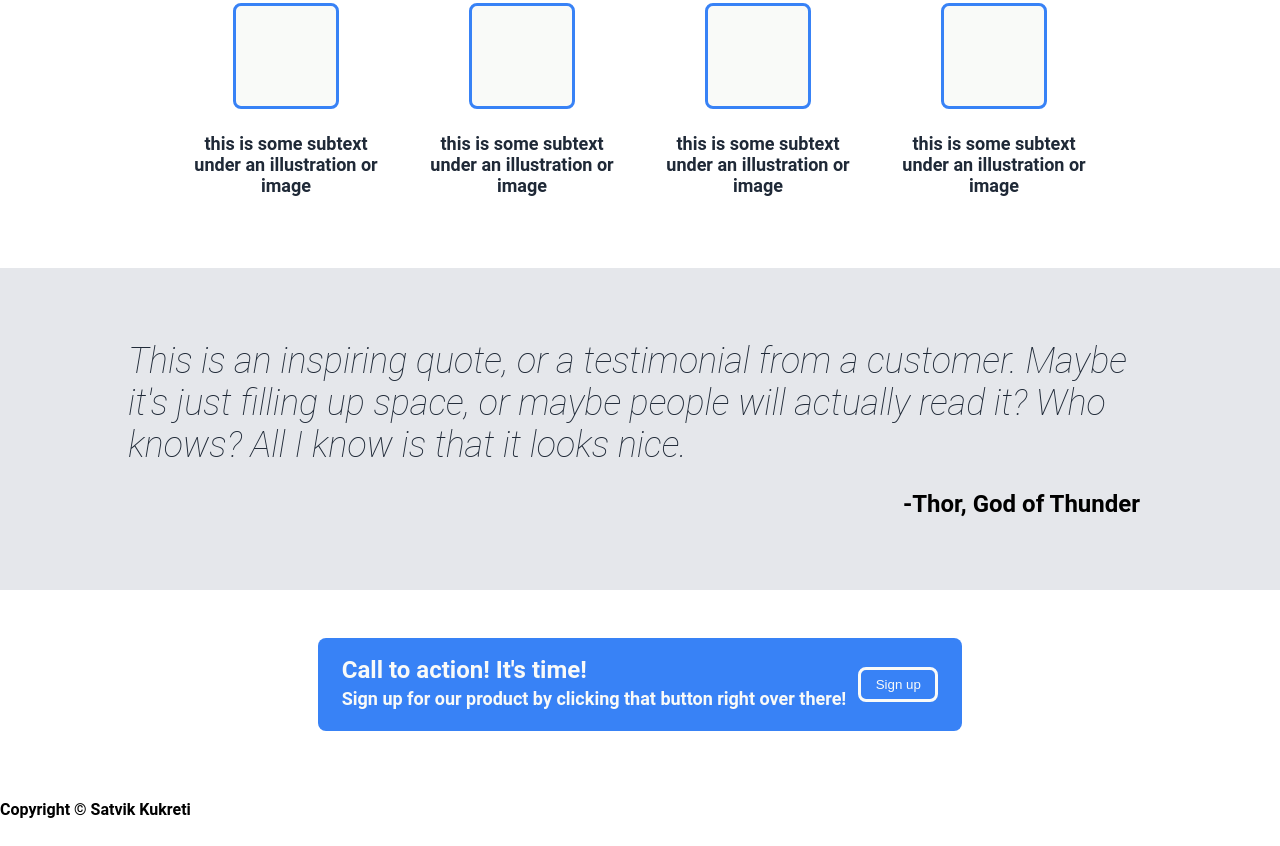
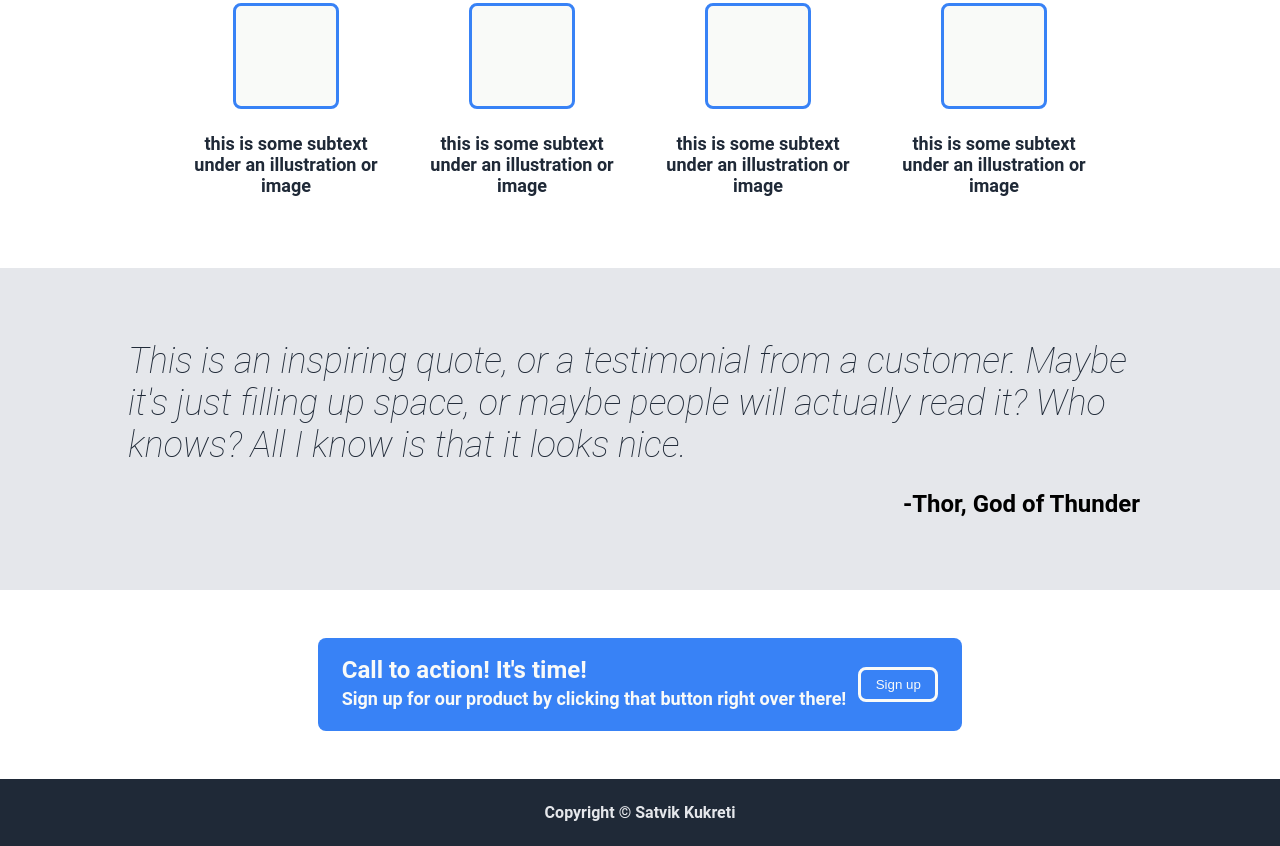
Before and after one commit to satkukreti/odin-landing-page, a plain HTML site: page index.html in a window 1280 px wide. Shown: the part 558-1404 px from the top of the page. Drawn offline with Linux system fonts and the light colour scheme.

Commit message:
added footer and finished with website

```diff
--- a/styles.css
+++ b/styles.css
@@ -224,3 +224,15 @@ header {
   background-color: #3882f6;
   color: #f9faf8;
 }
+
+footer {
+  background-color: #1f2937;
+  padding-top: 24px;
+  padding-bottom: 24px;
+}
+
+footer h4 {
+  color: #e5e7eb;
+  margin: 0px;
+  text-align: center;
+}
```
